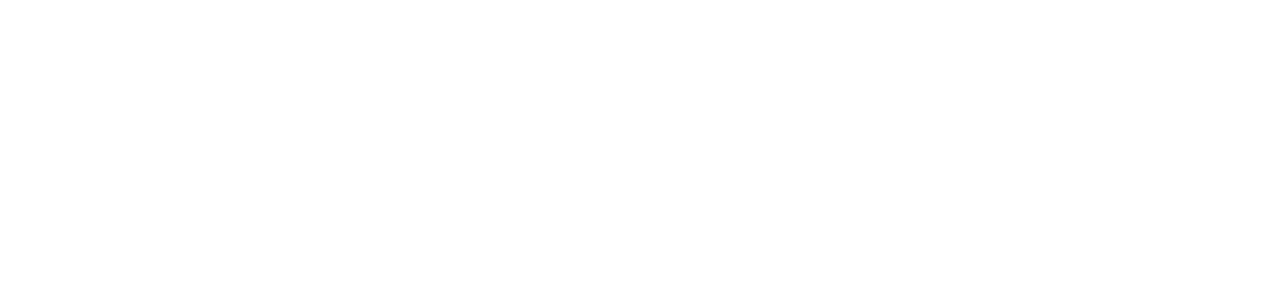
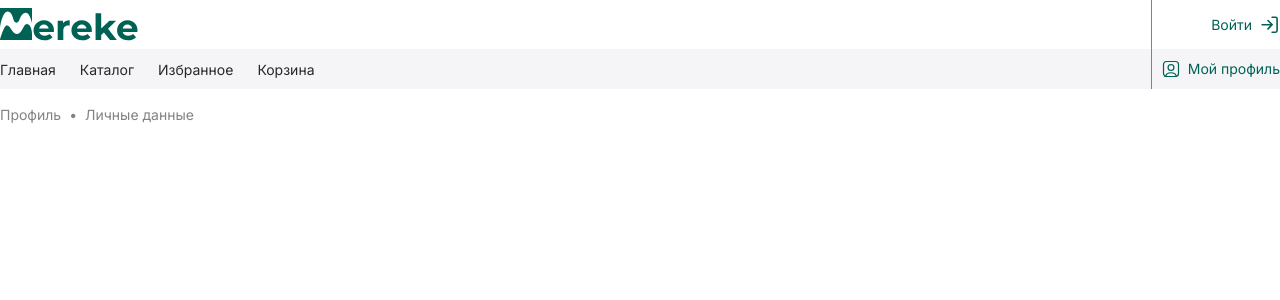
Before and after one commit to askar200018/mereke-frontend, a React (Create React App) app: page /#/profile in a window 1280 px wide. Before the commit this address had no page. Shown: the top 300 px of the page. Built offline with nearby package versions, Linux system fonts and the light colour scheme.

Commit message:
feature: add profile page

```diff
--- a/src/components/Navbar.tsx
+++ b/src/components/Navbar.tsx
@@ -36,12 +36,17 @@ const Navbar = () => {
         </ul>
         <div className="flex items-center space-x-4">
           <div>
-            <a className="flex items-center space-x-2">
-              <ProfileIcon />
-              <span className="text-sm text-black-text">Мой профиль</span>
-            </a>
+            <NavLink
+              to="/profile"
+              className={({ isActive }) => `
+                group profile-link flex items-center space-x-2 cursor-pointer
+                ${isActive ? 'profile-link_active' : undefined}
+              `}>
+              <ProfileIcon className="icon stroke-black-text group-hover:stroke-primary" />
+              <span className="text-sm text-black-text group-hover:text-primary">Мой профиль</span>
+            </NavLink>
           </div>
-          <div className="w-[1px] h-5 bg-grey-text"></div>
+          {/* <div className="w-[1px] h-5 bg-grey-text"></div>
           <ul className="flex space-x-5">
             <li>
               <button
@@ -67,7 +72,7 @@ const Navbar = () => {
                 Eng
               </button>
             </li>
-          </ul>
+          </ul> */}
         </div>
       </nav>
     </div>
--- /dev/null
+++ b/src/components/Profile.tsx
@@ -0,0 +1,16 @@
+import Breadcrumbs from './Breadcrumbs';
+
+const Profile = () => {
+  const breadcrumbs = ['Профиль', 'Личные данные'];
+  return (
+    <div className="pt-4 pb-20">
+      <div className="container mx-auto">
+        <div className="mb-4">
+          <Breadcrumbs breadcrumbs={breadcrumbs} />
+        </div>
+      </div>
+    </div>
+  );
+};
+
+export default Profile;
--- a/src/components/TopBar.tsx
+++ b/src/components/TopBar.tsx
@@ -14,8 +14,8 @@ const TopBar = () => {
             <Logo />
           </Link>
         </div>
-        <div className="flex items-center justify-between w-[255px]">
-          <div className="flex space-x-3">
+        <div className="flex items-center justify-end w-[255px]">
+          {/* <div className="flex space-x-3">
             <a href="https://www.youtube.com/" target="_blank" rel="noreferrer">
               <FacebookIcon className="fill-grey-text hover:fill-blue-600" />
             </a>
@@ -25,7 +25,7 @@ const TopBar = () => {
             <a href="https://www.youtube.com/" target="_blank" rel="noreferrer">
               <InstagramIcon className="fill-grey-text hover:fill-rose-500" />
             </a>
-          </div>
+          </div> */}
           <div>
             <Link to="/auth" className="flex space-x-2 cursor-pointer">
               <span className="text-sm font-normal text-primary">Войти</span>
@@ -33,7 +33,7 @@ const TopBar = () => {
             </Link>
           </div>
         </div>
-        <div className="absolute w-[1px] h-[89px] bg-grey-text top-0 right-[264px]"></div>
+        <div className="absolute w-[1px] h-[89px] bg-grey-text top-0 right-[128px]"></div>
       </div>
     </div>
   );
--- a/src/index.scss
+++ b/src/index.scss
@@ -32,3 +32,15 @@
 .hero {
   background-image: url('./assets/images/hero.png');
 }
+
+
+.profile-link {
+  &_active {
+    svg {
+      @apply stroke-primary;
+    }
+    span {
+      @apply text-primary;
+    }
+  }
+}
--- a/src/index.tsx
+++ b/src/index.tsx
@@ -7,12 +7,13 @@ import Invoices from './pages/Invoices';
 import Auth from './pages/Auth';
 import Login from './pages/Login';
 import Home from './pages/Home';
-
-import './index.scss';
 import { HashRouter } from 'react-router-dom';
 import Catalog from './pages/Catalog';
 import ProductDetail from './pages/ProductDetail';
 import Category from './pages/Category';
+import Profile from './components/Profile';
+
+import './index.scss';
 
 ReactDOM.render(
   <React.StrictMode>
@@ -26,6 +27,7 @@ ReactDOM.render(
             <Route path=":category/:product" element={<ProductDetail />} />
           </Route>
           {/* <Redirect from="catalog" to="/catalog/restaurants" /> */}
+          <Route path="profile" element={<Profile />} />
           <Route index element={<Home />} />
         </Route>
         <Route path="auth" element={<Auth />} />
--- a/src/pages/Catalog.tsx
+++ b/src/pages/Catalog.tsx
@@ -9,9 +9,8 @@ const Catalog = () => {
     if (!params.category) {
       navigate('/catalog/restaurants');
     }
-  }, []);
+  }, [params.category]);
 
-  console.log({ params });
   const breadcrumbs = ['Каталог', 'Рестораны'];
   return (
     <div className="pt-4 pb-20">
```
Also changed, not shown: src/assets/icons/profile.svg.
